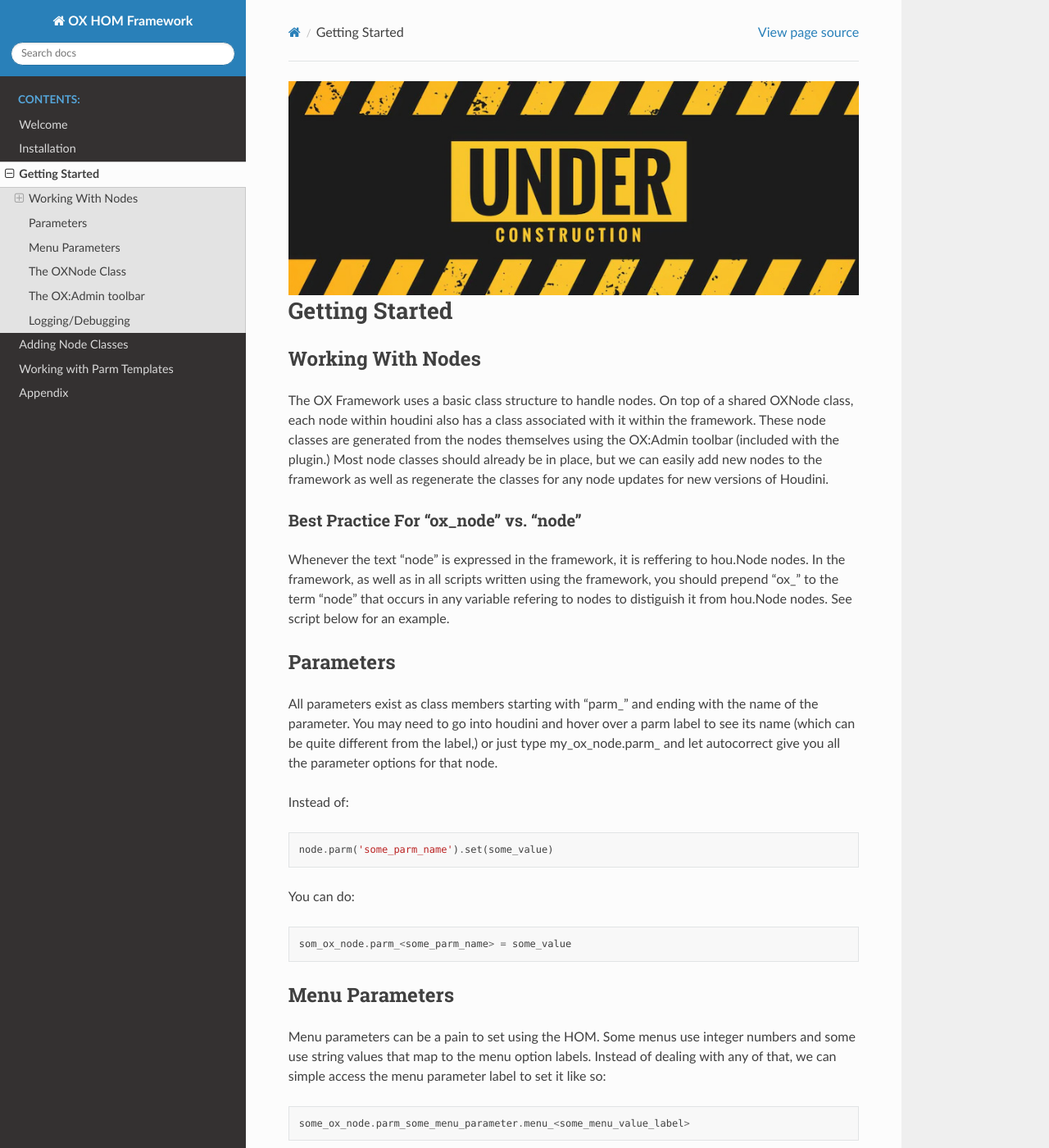
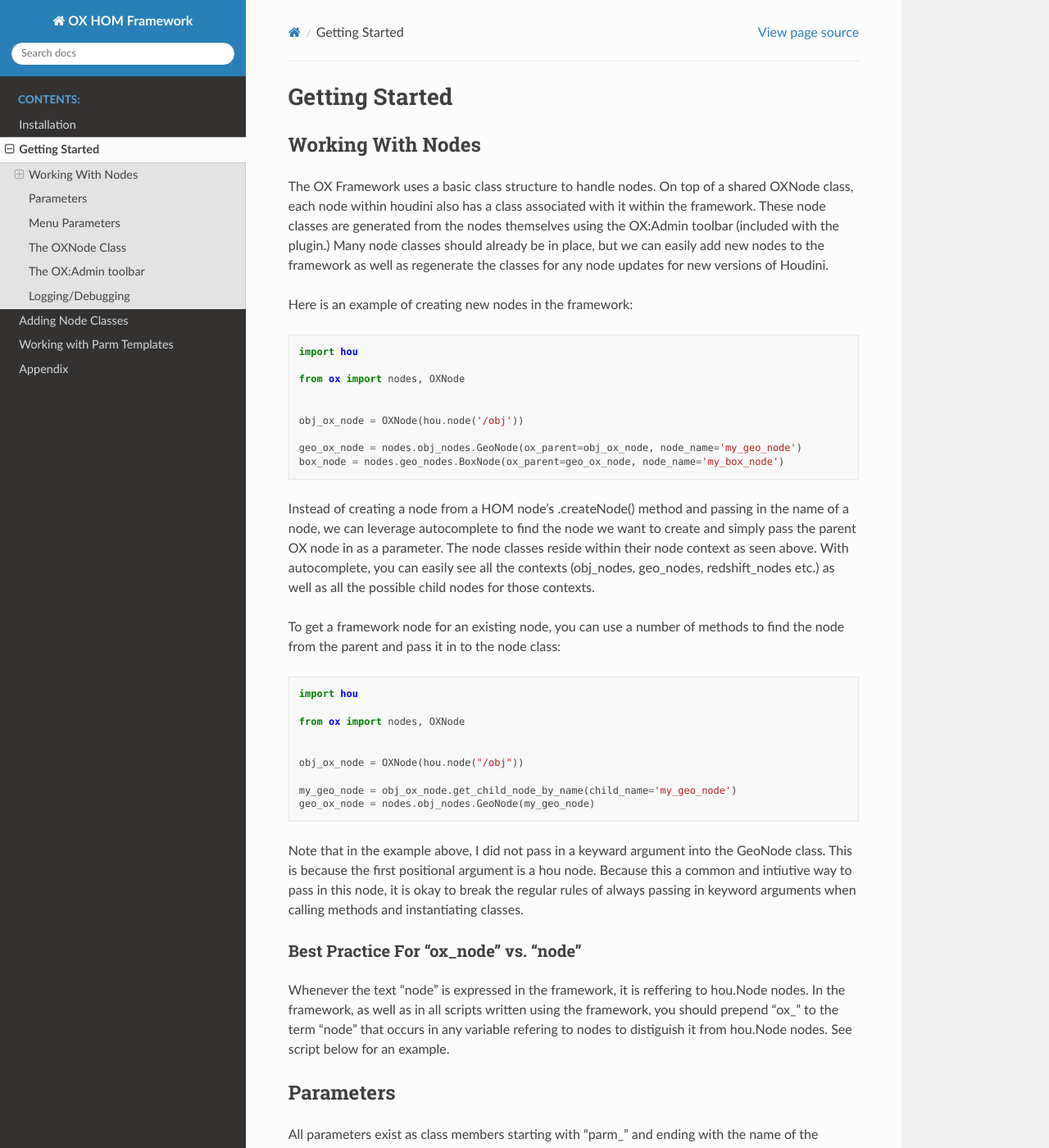
Before and after one commit to justincrapse/ox_hom_framework, a Sphinx documentation site: the page built from docs/source/getting_started.rst, in a window 1280 px wide and 1400 px high. Shown: the whole window at 82% size. Built offline with Sphinx 7.4.7 and the Read the Docs theme 2.0.0, drawn with Linux system fonts in a browser that asks for light colours.

```diff
--- a/docs/source/adding_node_classes.rst
+++ b/docs/source/adding_node_classes.rst
@@ -1,5 +1,3 @@
-.. image:: images/index/under_construction.jpg
-
 Adding Node Classes
 ===================
 
--- a/docs/source/getting_started.rst
+++ b/docs/source/getting_started.rst
@@ -1,5 +1,3 @@
-.. image:: images/index/under_construction.jpg
-
 Getting Started
 ===============
 
@@ -7,9 +5,46 @@ Working With Nodes
 ------------------
 
 The OX Framework uses a basic class structure to handle nodes. On top of a shared OXNode class, each node within houdini also has a class associated
-with it within the framework. These node classes are generated from the nodes themselves using the OX:Admin toolbar (included with the plugin.) Most
+with it within the framework. These node classes are generated from the nodes themselves using the OX:Admin toolbar (included with the plugin.) Many
 node classes should already be in place, but we can easily add new nodes to the framework as well as regenerate the classes for any node updates for
 new versions of Houdini.
+
+Here is an example of creating new nodes in the framework:
+
+.. code-block:: Python
+
+    import hou
+
+    from ox import nodes, OXNode
+
+
+    obj_ox_node = OXNode(hou.node('/obj'))
+
+    geo_ox_node = nodes.obj_nodes.GeoNode(ox_parent=obj_ox_node, node_name='my_geo_node')
+    box_node = nodes.geo_nodes.BoxNode(ox_parent=geo_ox_node, node_name='my_box_node')
+
+Instead of creating a node from a HOM node's .createNode() method and passing in the name of a node, we can leverage autocomplete to find the node
+we want to create and simply pass the parent OX node in as a parameter.
+The node classes reside within their node context as seen above. With autocomplete, you can easily see all the contexts (obj_nodes, geo_nodes,
+redshift_nodes etc.) as well as all the possible child nodes for those contexts.
+
+To get a framework node for an existing node, you can use a number of methods to find the node from the parent and pass it in to the node class:
+
+.. code-block:: python
+
+    import hou
+
+    from ox import nodes, OXNode
+
+
+    obj_ox_node = OXNode(hou.node("/obj"))
+
+    my_geo_node = obj_ox_node.get_child_node_by_name(child_name='my_geo_node')
+    geo_ox_node = nodes.obj_nodes.GeoNode(my_geo_node)
+
+Note that in the example above, I did not pass in a keyward argument into the GeoNode class. This is because the first positional argument is a hou
+node. Because this a common and intiutive way to pass in this node, it is okay to break the regular rules of always passing in keyword arguments when
+calling methods and instantiating classes.
 
 Best Practice For "ox_node" vs. "node"
 ^^^^^^^^^^^^^^^^^^^^^^^^^^^^^^^^^^^^^^
--- a/docs/source/index.rst
+++ b/docs/source/index.rst
@@ -2,8 +2,6 @@
    sphinx-quickstart on Tue Nov  1 12:23:38 2022.
    You can adapt this file completely to your liking, but it should at least
    contain the root `toctree` directive.
-
-.. image:: images/index/under_construction.jpg
 
 Welcome to OX HOM Framework for Houdini documentation!
 ======================================================
@@ -12,8 +10,6 @@ Welcome to OX HOM Framework for Houdini documentation!
    :caption: Contents:
    :maxdepth: 2
 
-
-   welcome
    installation
    getting_started
    adding_node_classes
--- a/docs/source/installation.rst
+++ b/docs/source/installation.rst
@@ -1,7 +1,3 @@
-
-image:: images/index/under_construction.jpg
-
-
 Installation
 ============
 
--- a/docs/source/parm_templates.rst
+++ b/docs/source/parm_templates.rst
@@ -1,5 +1,3 @@
-.. image:: images/index/under_construction.jpg
-
 Working with Parm Templates
 ===========================
 
```
Also changed, not shown: docs/source/appendix.rst (+8 -4 lines), docs/source/welcome.rst (deleted, +0 -41 lines), 3 other files.
